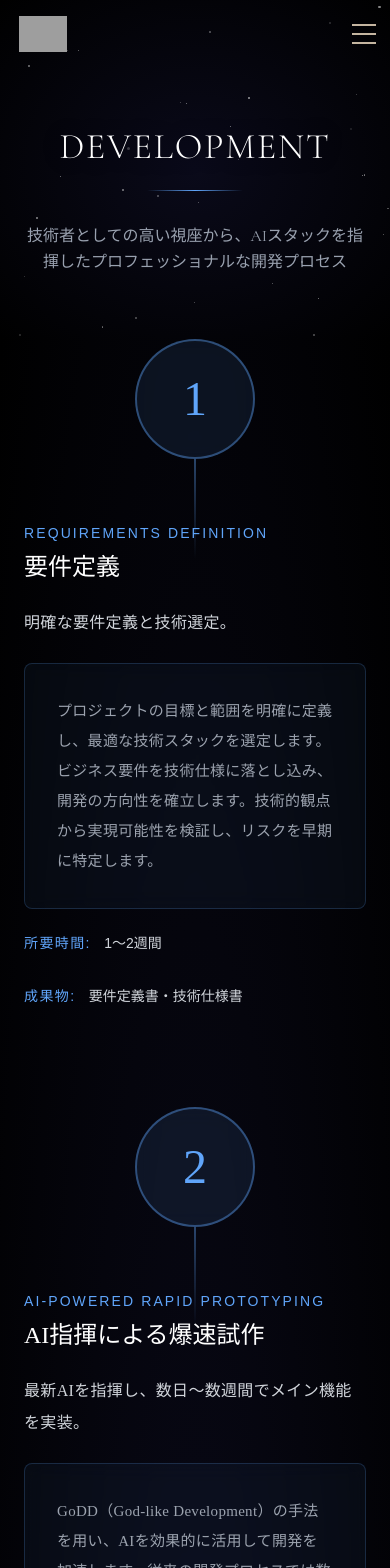
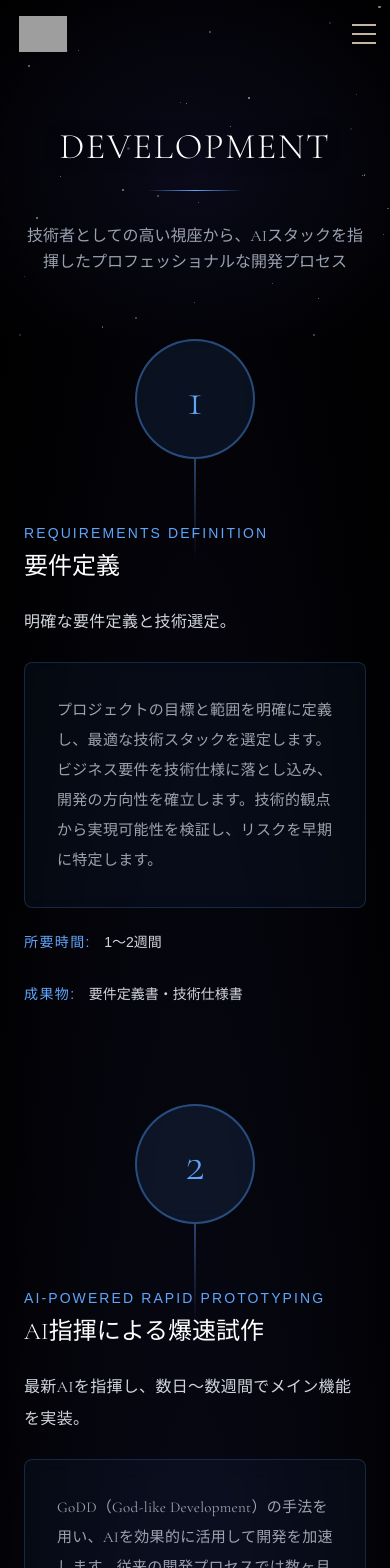
Before and after one commit to Dev-AK28/shape-d-hp, a Next.js app: page /process/development in a window 390 px wide. Shown: the top 1568 px of the page. Built offline with nearby package versions, Linux system fonts and the light colour scheme; grey boxes are pictures that could not be loaded.

Commit message:
refactor(#15): DevelopmentContent のインライン style を Tailwind に移行 (#143)
23 箇所のインライン style を Tailwind クラスへ完全移行（動的 mb も条件クラス化）。
tsc / lint / build 0 エラー。/process/development ルート正常。

```diff
--- a/components/DevelopmentContent.tsx
+++ b/components/DevelopmentContent.tsx
@@ -61,21 +61,17 @@ export default function DevelopmentContent() {
 
       <section
         ref={focusGuardRef}
-        style={{
-          position: 'relative',
-          padding: '0 24px 160px',
-          background: 'radial-gradient(ellipse at center, #0a0a1a 0%, #000000 100%)',
-        }}
+        className="relative px-6 pb-[160px] bg-[radial-gradient(ellipse_at_center,#0a0a1a_0%,#000000_100%)]"
       >
-        <div style={{ maxWidth: '1200px', margin: '0 auto', position: 'relative', zIndex: 10 }}>
-          <div style={{ marginBottom: '120px' }}>
+        <div className="max-w-[1200px] mx-auto relative z-10">
+          <div className="mb-[var(--space-section)]">
           {steps.map((step, index) => (
             <motion.div
               key={staticReveal ? `static-step-${step.id}` : `reveal-step-${step.id}`}
               {...getScrollRevealProps(reduceMotion, { staticReveal, staggerIndex: index, staggerStep: 'card' })}
-              style={{ marginBottom: index < steps.length - 1 ? '100px' : '0' }}
+              className={index < steps.length - 1 ? 'mb-[100px]' : ''}
             >
-              <div style={{ display: 'grid', gridTemplateColumns: 'repeat(auto-fit, minmax(min(300px, 100%), 1fr))', gap: '64px', alignItems: 'start' }}>
+              <div className="grid gap-16 items-start grid-cols-[repeat(auto-fit,minmax(min(300px,100%),1fr))]">
                 {/* Step Number */}
                 <motion.div
                   {...getScrollRevealProps(reduceMotion, {
@@ -85,73 +81,45 @@ export default function DevelopmentContent() {
                     staggerStep: 'card',
                     delay: 0.1,
                   })}
-                  style={{
-                    position: 'relative',
-                    display: 'flex',
-                    flexDirection: 'column',
-                    alignItems: 'center',
-                    justifyContent: 'center'
-                  }}
+                  className="relative flex flex-col items-center justify-center"
                 >
-                  <div style={{
-                    width: '120px',
-                    height: '120px',
-                    borderRadius: '50%',
-                    border: '2px solid rgba(96, 165, 250, 0.4)',
-                    display: 'flex',
-                    alignItems: 'center',
-                    justifyContent: 'center',
-                    fontSize: '48px',
-                    fontWeight: 300,
-                    color: '#60a5fa',
-                    fontFamily: 'serif',
-                    background: 'rgba(96, 165, 250, 0.1)',
-                    backdropFilter: 'blur(10px)'
-                  }}>
+                  <div className="w-[120px] h-[120px] rounded-full border-2 border-blue-400/40 flex items-center justify-center text-[48px] font-light text-[color:var(--section-blue)] type-font-serif bg-blue-400/10 backdrop-blur-[10px]">
                     {step.id}
                   </div>
                   {index < steps.length - 1 && (
-                    <div style={{
-                      position: 'absolute',
-                      top: '120px',
-                      left: '50%',
-                      transform: 'translateX(-50%)',
-                      width: '2px',
-                      height: '100px',
-                      background: 'linear-gradient(to bottom, rgba(96, 165, 250, 0.4), transparent)'
-                    }} />
+                    <div className="absolute top-[120px] left-1/2 -translate-x-1/2 w-[2px] h-[100px] bg-[linear-gradient(to_bottom,rgba(96,165,250,0.4),transparent)]" />
                   )}
                 </motion.div>
 
                 {/* Step Content */}
                 <div>
-                  <div style={{ marginBottom: '24px' }}>
-                    <h4 style={{ fontSize: '14px', color: '#60a5fa', letterSpacing: '0.15em', textTransform: 'uppercase', marginBottom: '8px' }}>
+                  <div className="mb-[var(--space-3)]">
+                    <h4 className="text-sm text-[color:var(--section-blue)] tracking-[0.15em] uppercase mb-[var(--space-1)]">
                       {step.subtitle}
                     </h4>
-                    <h3 style={{ fontSize: 'clamp(24px, 3vw, 32px)', fontWeight: 300, color: 'white', marginBottom: '16px', fontFamily: 'serif', lineHeight: 1.3 }}>
+                    <h3 className="text-[clamp(24px,3vw,32px)] font-light text-white mb-[var(--space-2)] type-font-serif leading-[1.3]">
                       {step.title}
                     </h3>
                   </div>
 
-                  <p style={{ color: '#d1d5db', fontSize: '16px', lineHeight: 2, marginBottom: '24px', fontFamily: 'serif', letterSpacing: '0.02em' }}>
+                  <p className="text-gray-300 text-base leading-[2] mb-[var(--space-3)] type-font-serif tracking-[0.02em]">
                     {step.description}
                   </p>
 
-                  <div style={{ padding: '32px', border: '1px solid rgba(96, 165, 250, 0.2)', borderRadius: '8px', background: 'rgba(96, 165, 250, 0.05)', backdropFilter: 'blur(10px)', marginBottom: '24px' }}>
-                    <p style={{ color: '#9ca3af', lineHeight: 2, fontSize: '15px', fontFamily: 'serif', letterSpacing: '0.02em' }}>
+                  <div className="p-8 border border-blue-400/20 rounded-lg bg-blue-400/5 backdrop-blur-[10px] mb-[var(--space-3)]">
+                    <p className="text-[color:var(--muted)] leading-[2] text-[15px] type-font-serif tracking-[0.02em]">
                       {step.detail}
                     </p>
                   </div>
 
-                  <div style={{ display: 'flex', gap: '32px', fontSize: '14px', flexWrap: 'wrap' }}>
+                  <div className="flex gap-8 text-sm flex-wrap">
                     <div>
-                      <span style={{ color: '#60a5fa', letterSpacing: '0.1em', textTransform: 'uppercase' }}>所要時間: </span>
-                      <span style={{ color: '#d1d5db', marginLeft: '8px' }}>{step.duration}</span>
+                      <span className="text-[color:var(--section-blue)] tracking-[0.1em] uppercase">所要時間: </span>
+                      <span className="text-gray-300 ml-[var(--space-1)]">{step.duration}</span>
                     </div>
                     <div>
-                      <span style={{ color: '#60a5fa', letterSpacing: '0.1em', textTransform: 'uppercase' }}>成果物: </span>
-                      <span style={{ color: '#d1d5db', marginLeft: '8px' }}>{step.output}</span>
+                      <span className="text-[color:var(--section-blue)] tracking-[0.1em] uppercase">成果物: </span>
+                      <span className="text-gray-300 ml-[var(--space-1)]">{step.output}</span>
                     </div>
                   </div>
                 </div>
@@ -163,19 +131,19 @@ export default function DevelopmentContent() {
         <motion.div
           key={staticReveal ? 'static-cta' : 'reveal-cta'}
           {...getScrollRevealProps(reduceMotion, { staticReveal, delay: 0.8 })}
-          style={{ textAlign: 'center', padding: '64px', border: '1px solid rgba(255, 255, 255, 0.1)', borderRadius: '8px', background: 'linear-gradient(to right, rgba(96, 165, 250, 0.1), rgba(96, 165, 250, 0.2))', backdropFilter: 'blur(10px)' }}
+          className="text-center p-16 border border-white/10 rounded-lg bg-[linear-gradient(to_right,rgba(96,165,250,0.1),rgba(96,165,250,0.2))] backdrop-blur-[10px]"
         >
-          <h3 style={{ fontSize: '28px', fontWeight: 300, color: 'white', marginBottom: '24px', fontFamily: 'serif' }}>
+          <h3 className="text-[28px] font-light text-white mb-[var(--space-3)] type-font-serif">
             「早い＝雑」ではありません
           </h3>
-          <p style={{ color: '#d1d5db', fontSize: '16px', maxWidth: '48rem', margin: '0 auto', lineHeight: 2, marginBottom: '32px', fontFamily: 'serif', letterSpacing: '0.02em' }}>
+          <p className="text-gray-300 text-base max-w-[48rem] mx-auto leading-[2] mb-[var(--space-4)] type-font-serif tracking-[0.02em]">
             GoDDの手法は、AIを効果的に活用しつつ、厳格な品質管理とコードレビューを行います。スピードと品質の両立を可能にする、論理的で丁寧な開発プロセスです。
           </p>
           <motion.a
             href="/contact"
             whileHover={reduceMotion ? undefined : { scale: 1.05, borderColor: '#93c5fa', transition: { duration: 0.3 } }}
             whileTap={reduceMotion ? undefined : { scale: 0.95 }}
-            style={{ display: 'inline-flex', alignItems: 'center', gap: '8px', padding: '16px 48px', border: '1px solid #60a5fa', borderRadius: '9999px', color: '#93c5fd', background: 'transparent', cursor: 'pointer', fontSize: '16px', fontFamily: 'serif', textDecoration: 'none' }}
+            className="inline-flex items-center gap-2 px-12 py-4 border border-[color:var(--section-blue)] rounded-full text-[#93c5fd] bg-transparent cursor-pointer text-base type-font-serif no-underline"
           >
             <BrandLogo height={16} className="max-w-4" />
             爆速でプロトタイプを試す（初回相談）
```
